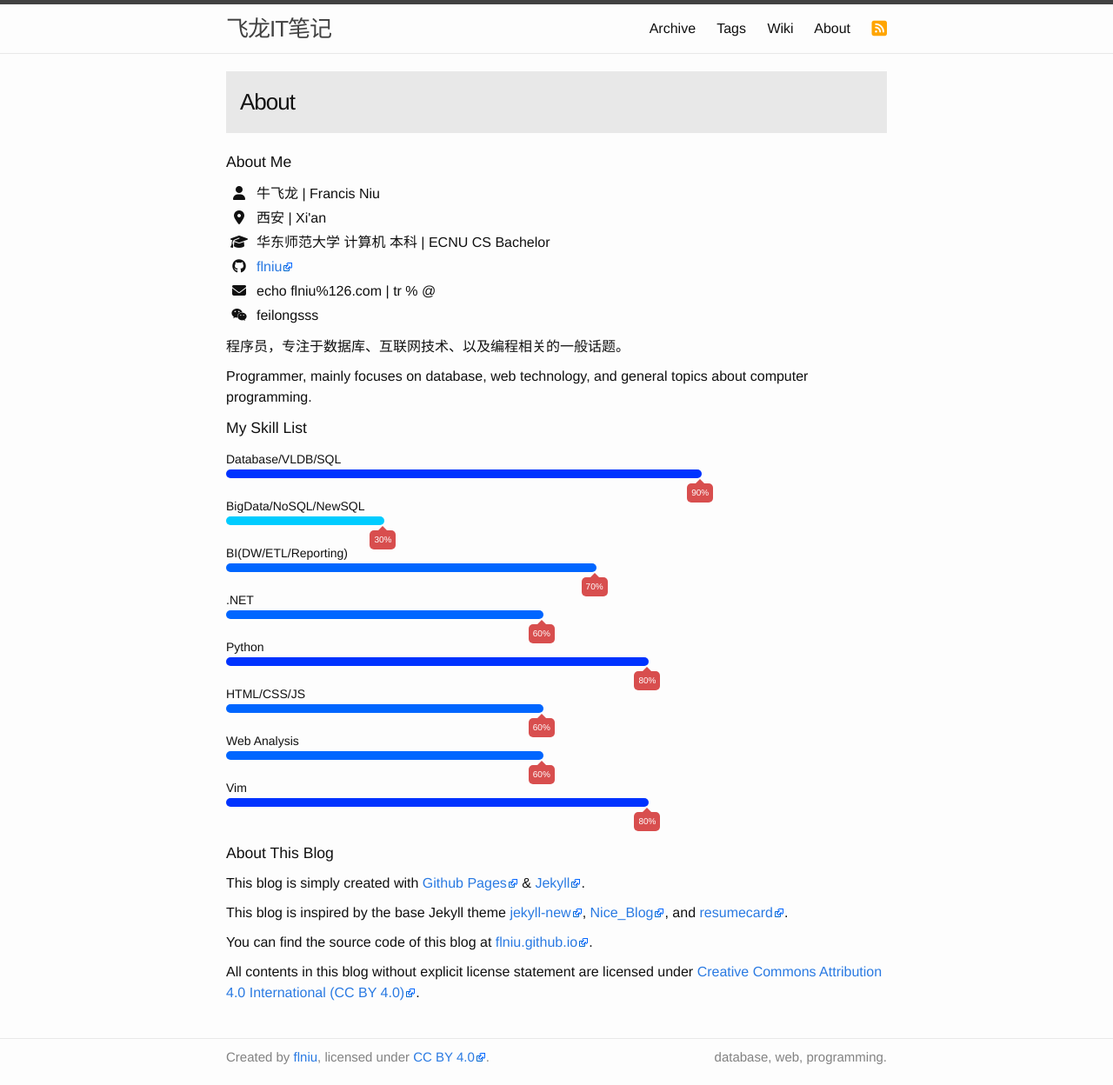
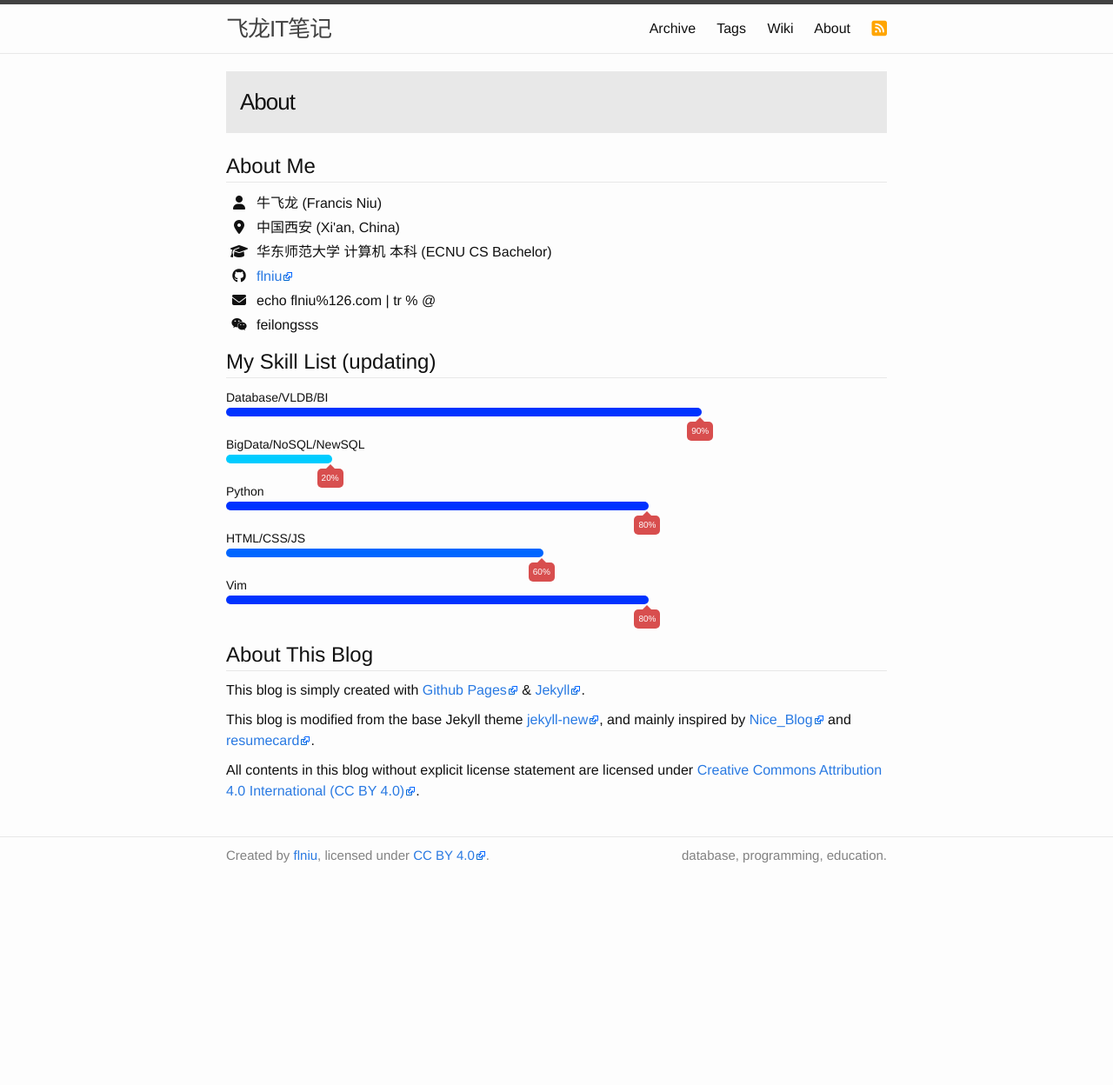
Before and after one commit to flniu/flniu.github.io, a Jekyll site: the page built from about.md, in a window 1280 px wide. Shown: the whole page at 87% size. Built offline with Jekyll 4.4.1, drawn with Linux system fonts in a browser that asks for light colours; nearby versions of some CDN libraries; after the commit the page ends 1016 px from its top, so only the background shows below that.

Commit message:
update site info and about

```diff
--- a/_config.yml
+++ b/_config.yml
@@ -8,7 +8,7 @@
 # Site settings
 title: 飞龙IT笔记
 description: > # this means to ignore newlines until "baseurl:"
-  database, web, programming.
+  database, programming, education.
 baseurl: "" # the subpath of your site, e.g. /blog
 url: "https://flniu.github.io" # the base hostname & protocol for your site
 repository: "flniu/flniu.github.io"
@@ -34,10 +34,10 @@ defaults:
 
 # Personal information
 my:
-  name: 牛飞龙 | Francis Niu
-  location: 西安 | Xi'an
+  name: 牛飞龙 (Francis Niu)
+  location: 中国西安 (Xi'an, China)
   job:
-  school: 华东师范大学 计算机 本科 | ECNU CS Bachelor
+  school: 华东师范大学 计算机 本科 (ECNU CS Bachelor)
   website: https://flniu.github.io
   githubid: flniu
   linkedinid:
@@ -46,19 +46,13 @@ my:
   weixin: feilongsss
   phone:
   skillList:
-    - skill: Database/VLDB/SQL
+    - skill: Database/VLDB/BI
       percentage: 90%
     - skill: BigData/NoSQL/NewSQL
-      percentage: 30%
-    - skill: BI(DW/ETL/Reporting)
-      percentage: 70%
-    - skill: .NET
-      percentage: 60%
+      percentage: 20%
     - skill: Python
       percentage: 80%
     - skill: HTML/CSS/JS
       percentage: 60%
-    - skill: Web Analysis
-      percentage: 60%
     - skill: Vim
       percentage: 80%
--- a/about.md
+++ b/about.md
@@ -4,28 +4,20 @@ title: About
 permalink: /about/
 ---
 
-### About Me
+# About Me
 
 {% include bizcard.html %}
 
-程序员，专注于数据库、互联网技术、以及编程相关的一般话题。
-
-Programmer, mainly focuses on database, web technology, and general topics about computer programming.
-
 {% if site.my.skillList %}
-### My Skill List
+# My Skill List (updating)
 
 {% include skills.html %}
 {% endif %}
 
-### About This Blog
+# About This Blog
 
 This blog is simply created with [Github Pages](https://pages.github.com/) & [Jekyll](http://jekyllrb.com/).
 
-This blog is inspired by the base Jekyll theme [jekyll-new](https://github.com/jglovier/jekyll-new),
-[Nice_Blog](https://github.com/itisbenjamin/Nice_Blog),
-and [resumecard](https://github.com/ddbullfrog/resumecard).
-
-You can find the source code of this blog at [flniu.github.io](https://github.com/flniu/flniu.github.io).
+This blog is modified from the base Jekyll theme [jekyll-new](https://github.com/jglovier/jekyll-new), and mainly inspired by [Nice_Blog](https://github.com/itisbenjamin/Nice_Blog) and [resumecard](https://github.com/ddbullfrog/resumecard).
 
 All contents in this blog without explicit license statement are licensed under <a rel="license" href="http://creativecommons.org/licenses/by/4.0/">Creative Commons Attribution 4.0 International (CC BY 4.0)</a>.
```
